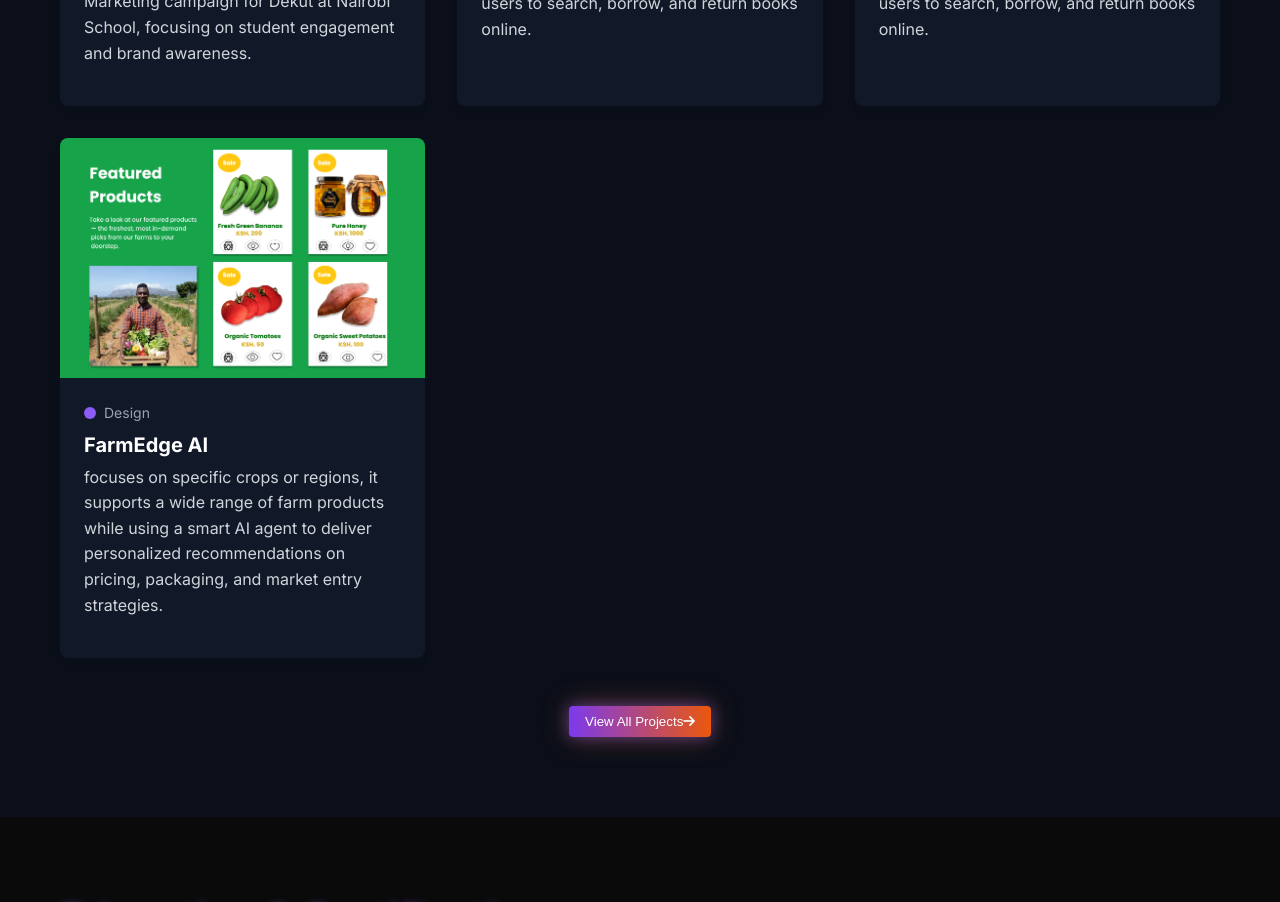
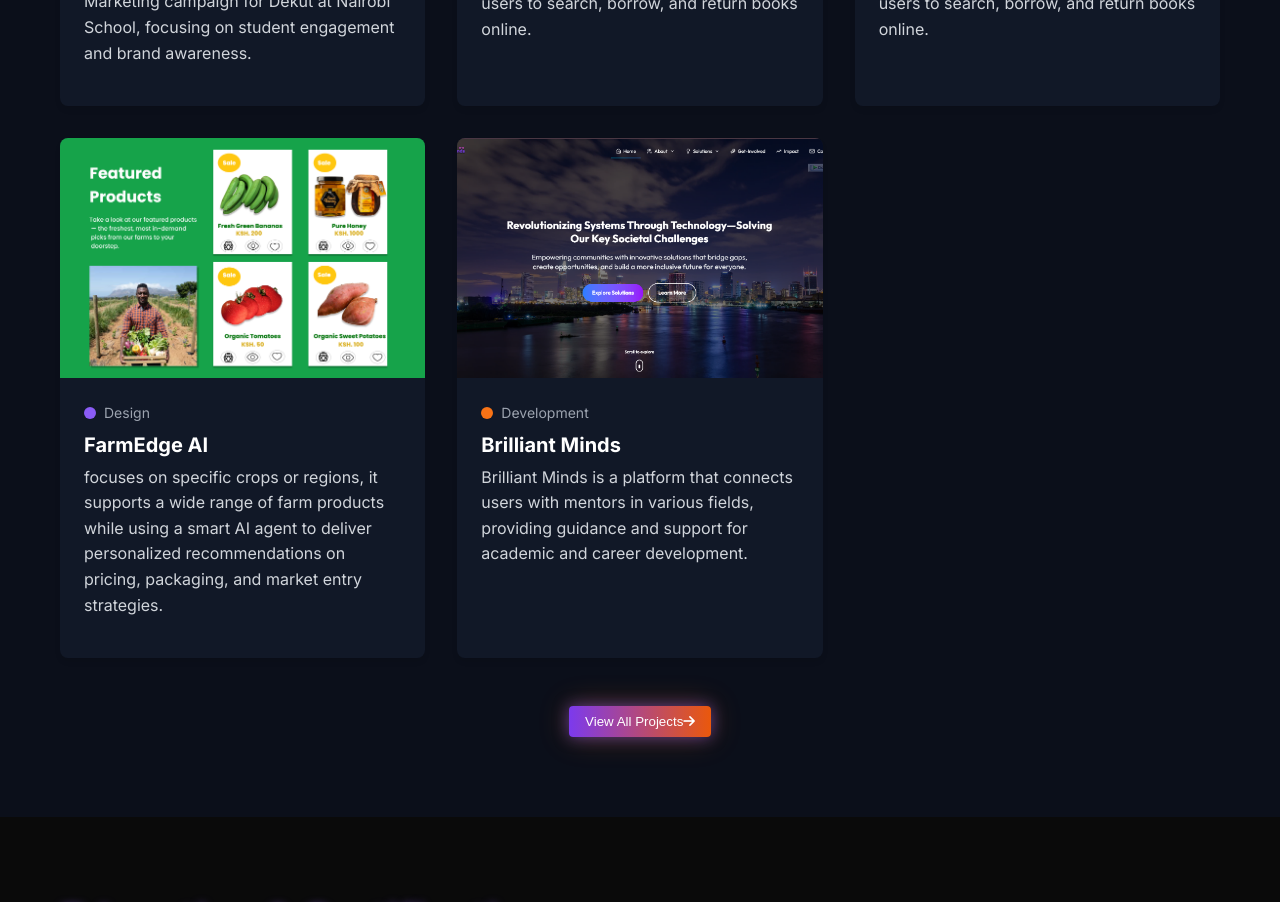
Before and after one commit to agbarbie/my-portfolio, an Angular app: page /home in a window 1280 px wide. Shown: the part 5820-6722 px from the top of the page. Built offline with nearby package versions, Linux system fonts and the light colour scheme.

Commit message:
new project

```diff
--- a/src/components/navbar/projects-section/projects-section.component.ts
+++ b/src/components/navbar/projects-section/projects-section.component.ts
@@ -138,6 +138,15 @@ export class ProjectsSectionComponent {
       technologies: ['Figma'],
       link: 'https://www.figma.com/design/v3dr6CR6JN5XKWXFgbYes4/Untitled?m=auto&t=9KerKNWFhyeOxqtE-6',
     },
+    {
+      id: 14,
+      title: 'Brilliant Minds',
+      description: 'Brilliant Minds is a platform that connects users with mentors in various fields, providing guidance and support for academic and career development.',
+      image: '../../../assets/Brilliantminds.png',
+      category: 'development',
+      technologies: ['Angular version 19,Typescript'],
+      link: 'https://brilliantminds.vercel.app/#impact-details',
+    },
   ];
 
   get filteredProjects() {
```
Also changed, not shown: src/assets/Brilliantminds.png (added).
